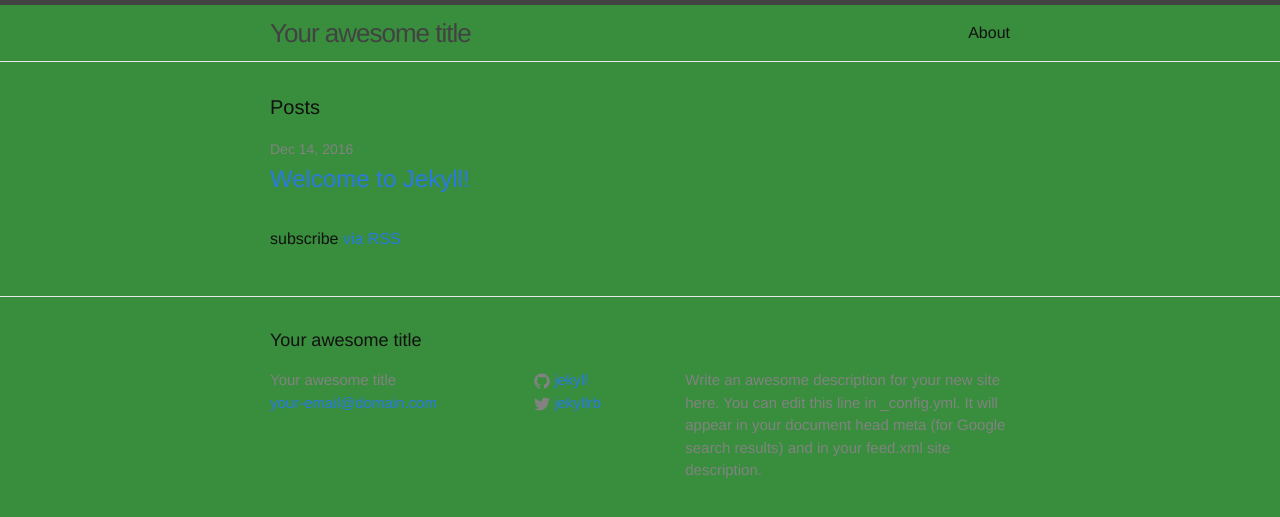
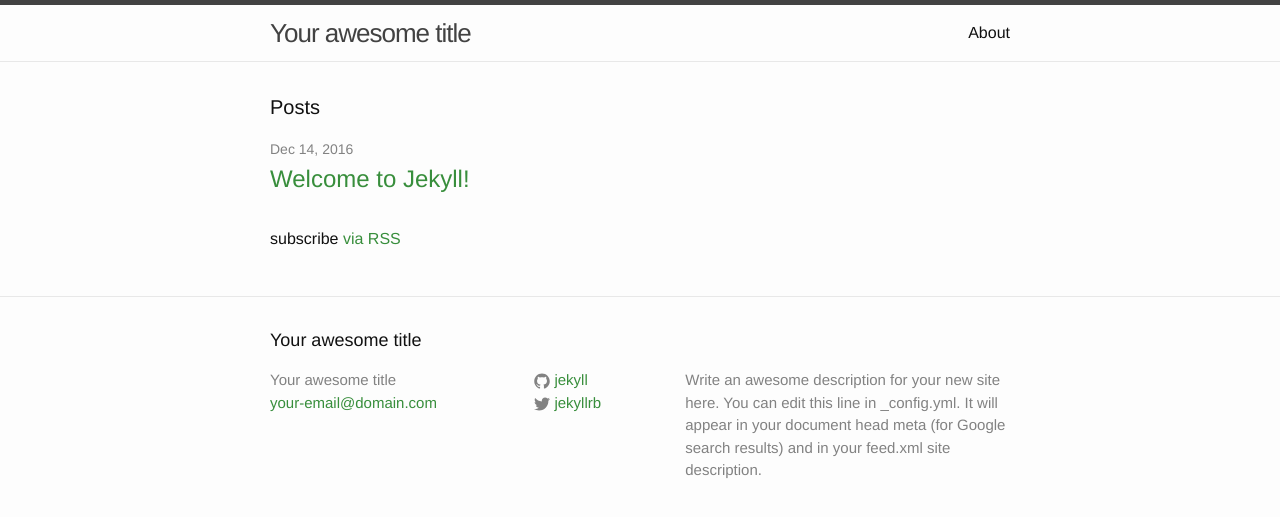
Before and after one commit to juanblas09/eeso521, a Jekyll site: the page built from index.html, in a window 1280 px wide. Shown: the top 517 px of the page. Built offline with Jekyll 4.4.1, drawn with Linux system fonts in a browser that asks for light colours.

Commit message:
Update main.scss

```diff
--- a/css/main.scss
+++ b/css/main.scss
@@ -15,8 +15,8 @@ $base-line-height: 1.5;
 $spacing-unit:     30px;
 
 $text-color:       #111;
-$background-color: #388E3C;
-$brand-color:      #2a7ae2;
+$background-color: #fdfdfd;
+$brand-color:      #388e3c;
 
 $grey-color:       #828282;
 $grey-color-light: lighten($grey-color, 40%);
```
